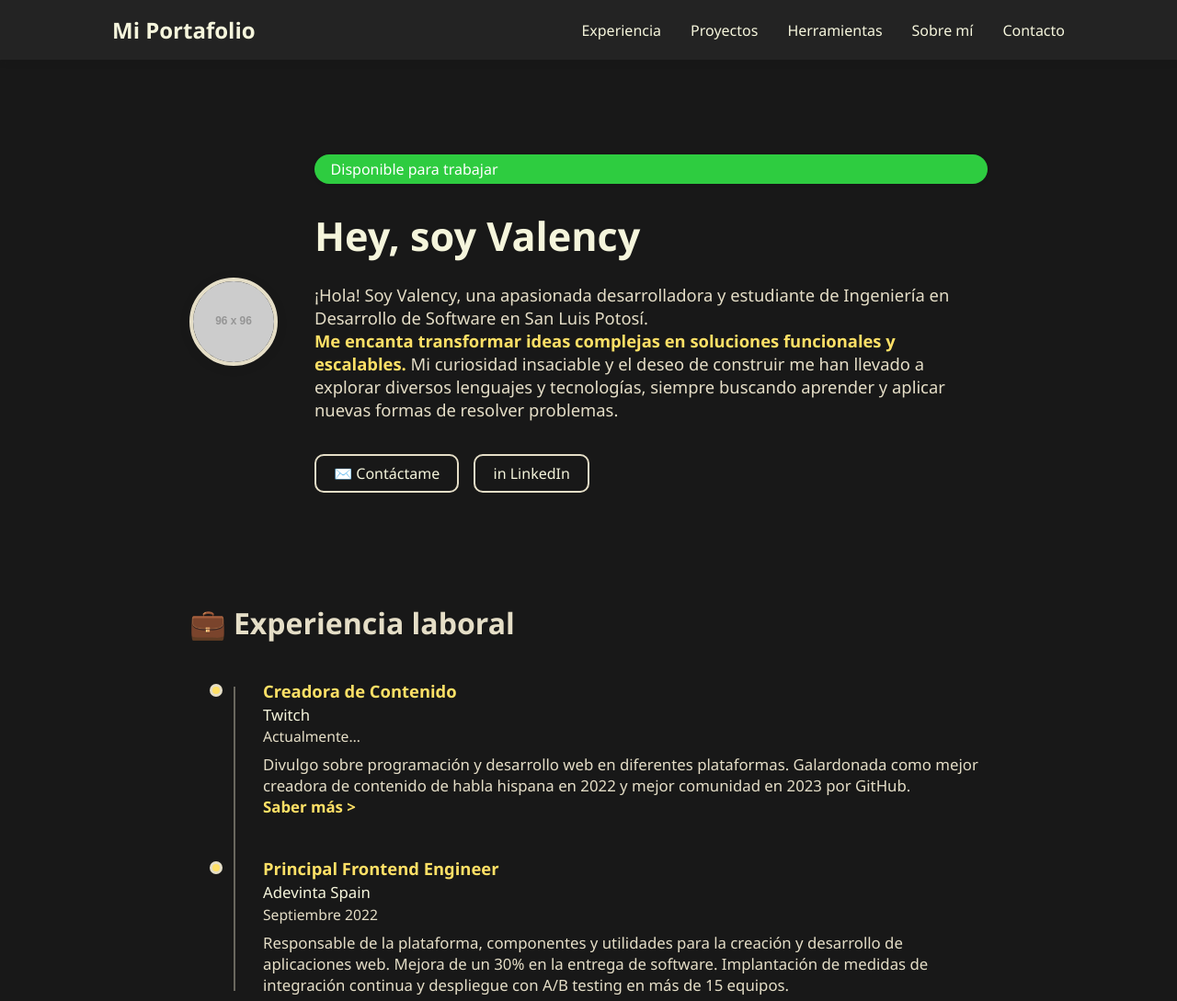
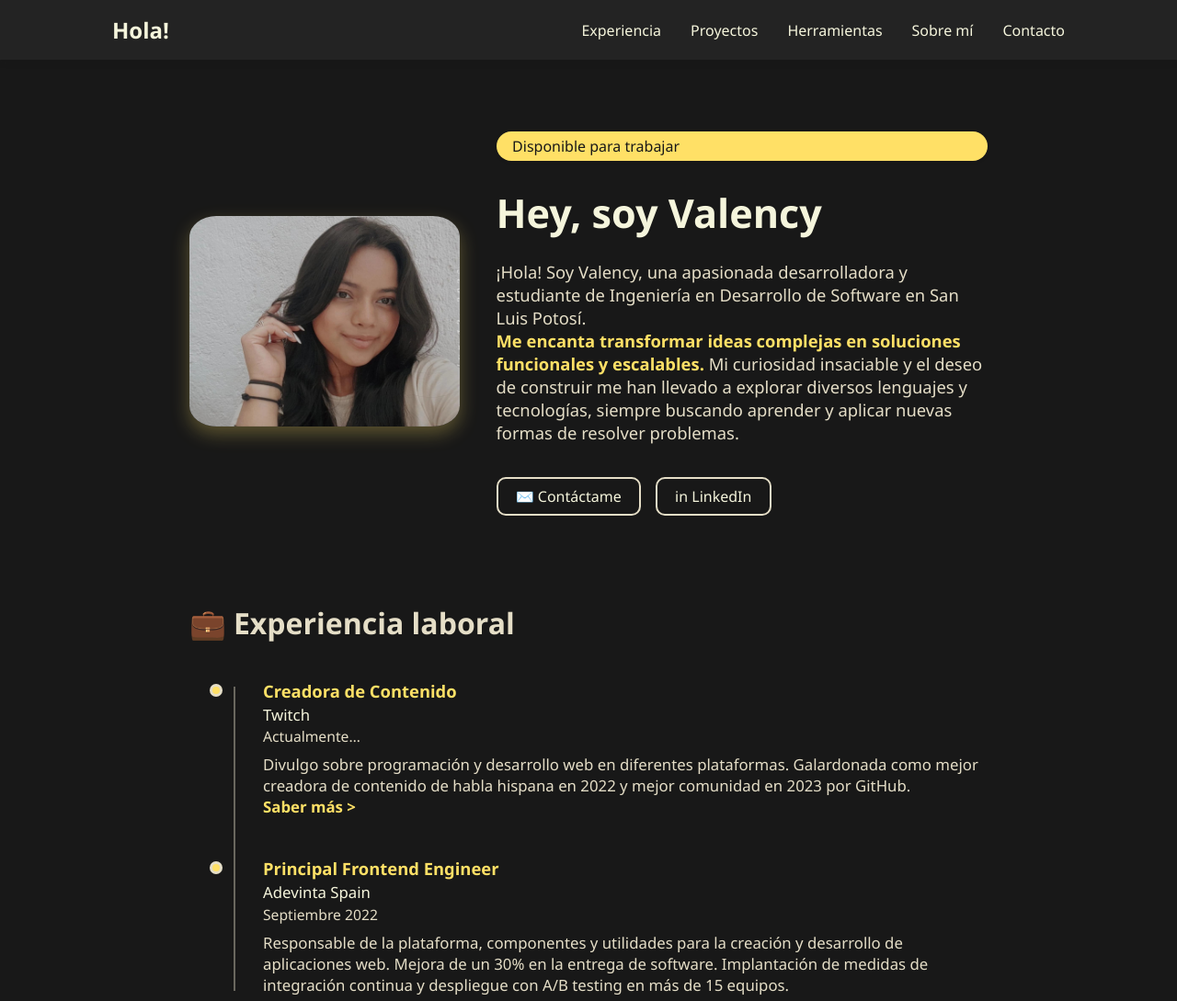
Before and after one commit to Valency12/Mi-portafolio, a plain HTML site: page index.html in a window 1280 px wide. Shown: the top 1089 px of the page at 92% size. Drawn offline with Linux system fonts and the light colour scheme; placeholder pictures from the web are drawn by us.

Commit message:
mas cambios

```diff
--- a/index.html
+++ b/index.html
@@ -9,7 +9,7 @@
 <body>
   <header>
     <nav>
-      <div class="logo">Mi Portafolio</div>
+      <div class="logo">Hola!</div>
       <ul class="nav-links">
         <li><a href="#experience">Experiencia</a>
         <li><a href="#projects">Proyectos</a></li>
@@ -23,7 +23,7 @@
     <section id="about" class="about">
       <div class="about-container">
         <div class="about-avatar">
-          <img src="https://placehold.co/96x96/png" alt="Foto de Valency">
+          <img src="imagenes/yo.jpeg" alt="Foto de Valency">
         </div>
         <div class="about-content">
           <span class="about-badge">Disponible para trabajar</span>
@@ -134,7 +134,7 @@
             <p>Como creadora de contenido, <span class="aboutme-highlight">comparto recursos y tutoriales para ayudar a otros estudiantes y entusiastas de la tecnología</span>. Mi objetivo es mejorar la empleabilidad de la comunidad y el acceso a contenido de calidad.</p>
           </div>
           <div class="aboutme-img">
-            <img src="https://placehold.co/220x220/png" alt="Foto de Valency sonriente">
+            <img src="imagenes/yo.jpeg" alt="Foto de Valency sonriente">
           </div>
         </div>
       </section>
--- a/styles.css
+++ b/styles.css
@@ -15,7 +15,7 @@
 
 body {
   font-family: 'Segoe UI', Arial, sans-serif;
-  background: var(--negro);
+  background: linear-gradient(180deg, var(--negro) 40%, #ffe066 170%);
   color: var(--beige);
   min-height: 100vh;
   padding-top: 80px;
@@ -61,7 +61,7 @@ nav {
 }
 
 .nav-links a:hover {
-  color: var(--beige-oscuro);
+  color: #ffe066;
 }
 
 main {
@@ -87,12 +87,12 @@ main {
 }
 
 .about-avatar img {
-  width: 96px;
-  height: 96px;
-  border-radius: 50%;
-  border: 4px solid var(--beige-oscuro);
+  width: 100%;
+  height: auto;
+  border-radius: 10%;
+  /*border: 4px solid var(--beige-oscuro);*/
   object-fit: cover;
-  box-shadow: 0 2px 12px rgba(24,24,24,0.10);
+  box-shadow: 0 8px 20px rgba(255, 224, 102, 0.3);
 }
 
 .about-content {
@@ -103,8 +103,8 @@ main {
 
 .about-badge {
   display: inline-block;
-  background: #2ecc40;
-  color: #fff;
+  background: #ffe066;
+  color: #181818;
   font-size: 1rem;
   font-weight: 500;
   padding: 0.3rem 1.1rem;
```
Also changed, not shown: imagenes/yo.jpeg (added).
